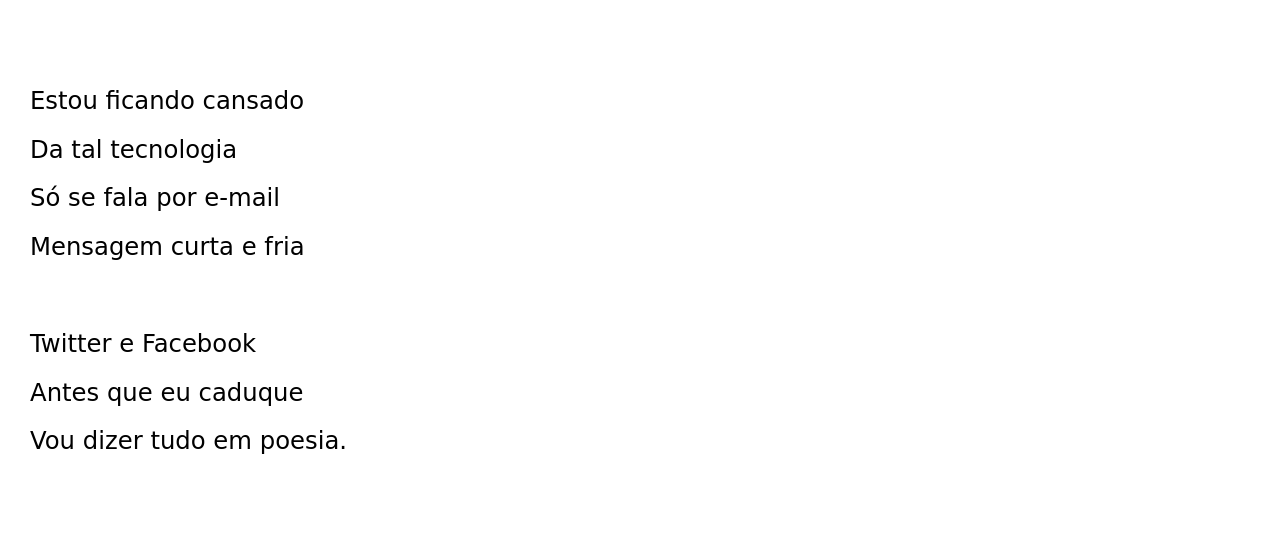
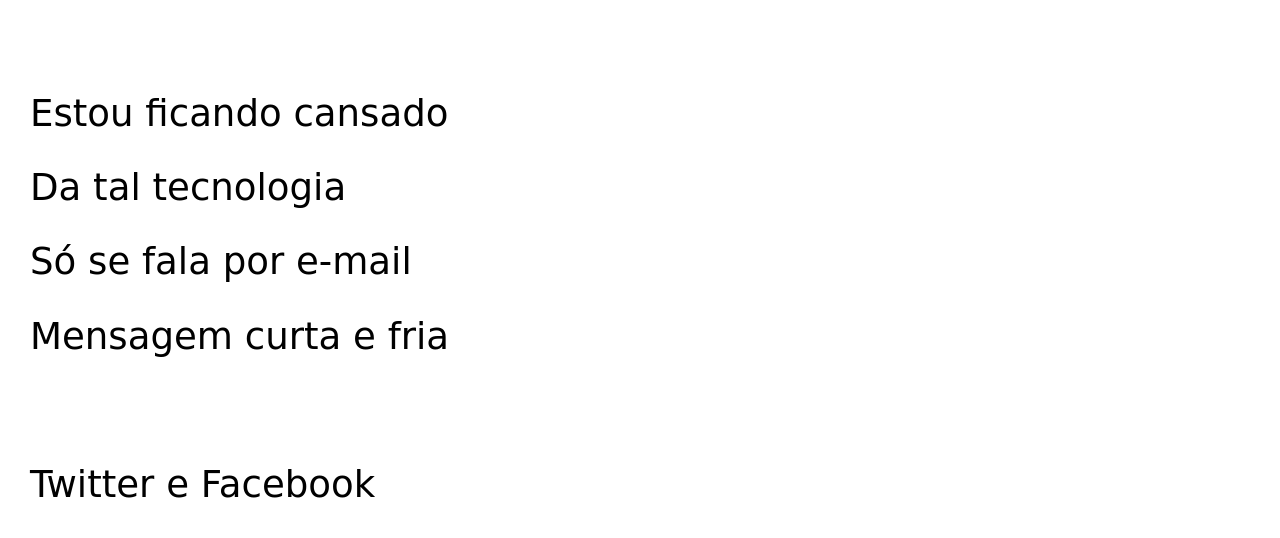
Before and after one commit to andrelyra01/projeto-cordel, a plain HTML site: page index.html in a window 1280 px wide. Shown: the part 262-800 px from the top of the page. Drawn offline with Linux system fonts and the light colour scheme.

Commit message:
aumentei a fonte

```diff
--- a/estilo/style.css
+++ b/estilo/style.css
@@ -42,7 +42,7 @@
     line-height: 2em;
     padding-left: 30px;
     font-family: var(--font3);
-    font-size: 1.9vw;
+    font-size: 2.9vw;
 }
 section > p{
     padding-bottom: 2em;
```
